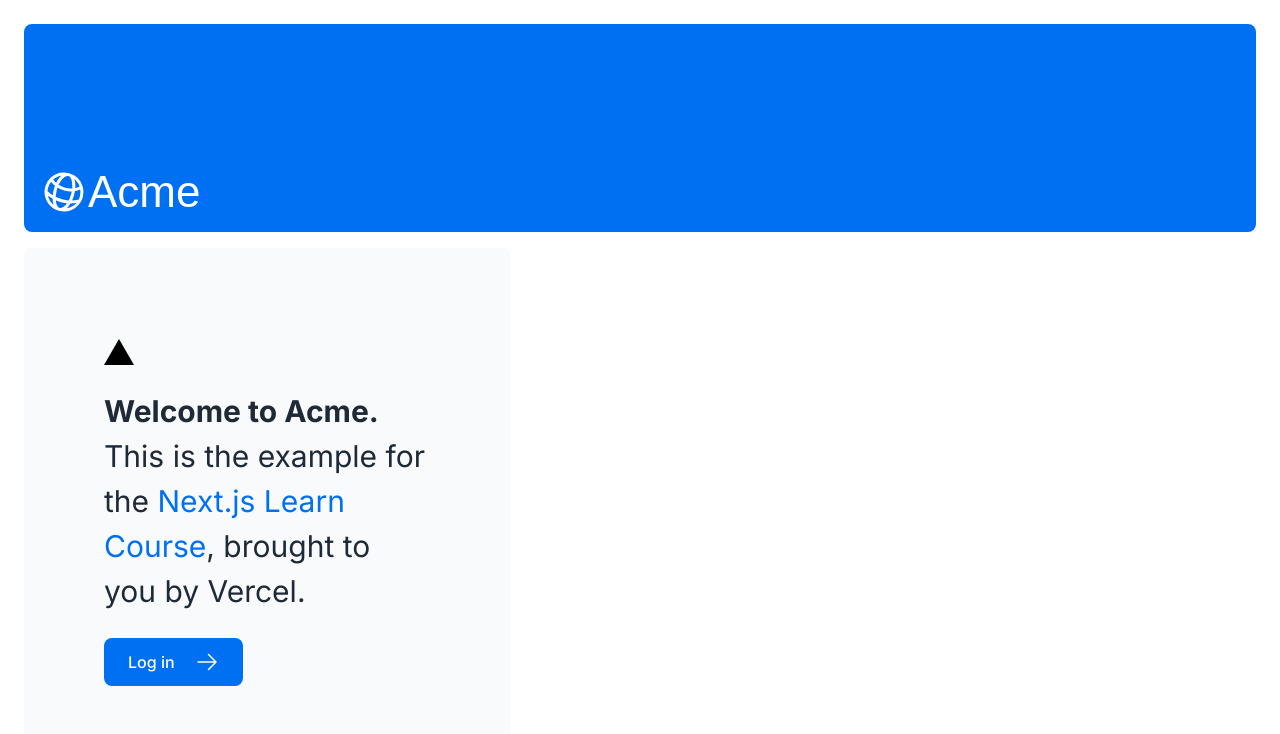
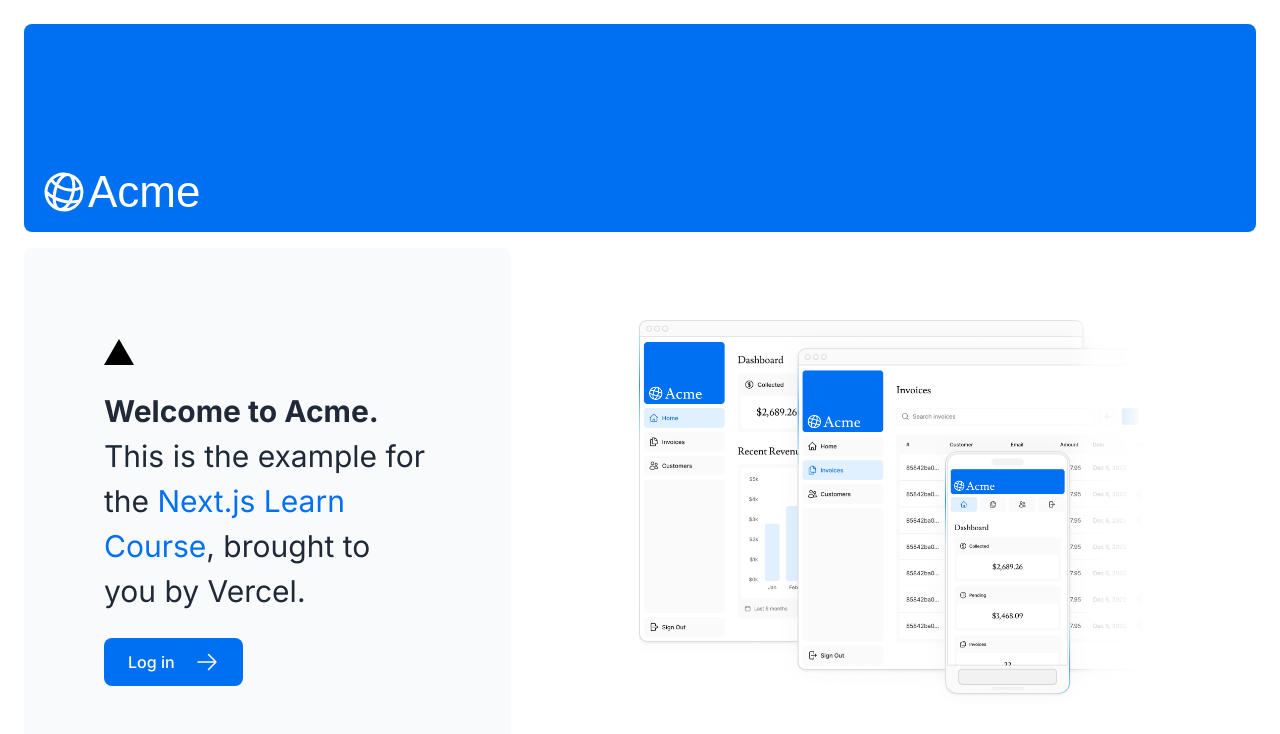
Before and after one commit to kotaro727/nextjs-dashboard, a Next.js app: page / in a window 1280 px wide. Shown: the top 734 px of the page. Built offline with nearby package versions, Linux system fonts and the light colour scheme; a web font is replaced by a local one.

Commit message:
chore: add desktop image

```diff
--- a/app/page.tsx
+++ b/app/page.tsx
@@ -1,6 +1,7 @@
 import AcmeLogo from '@/app/ui/acme-logo';
 import { ArrowRightIcon } from '@heroicons/react/24/outline';
 import Link from 'next/link';
+import Image from 'next/image';
 
 export default function Page() {
   return (
@@ -28,7 +29,13 @@
           </Link>
         </div>
         <div className="flex items-center justify-center p-6 md:w-3/5 md:px-28 md:py-12">
-          {/* Add Hero Images Here */}
+          <Image
+              src="/hero-desktop.png"
+              width={1000}
+              height={760}
+              className="hidden md:block"
+              alt="Screenshots of the dashboard project showing desktop version"
+          />
         </div>
       </div>
     </main>
```
